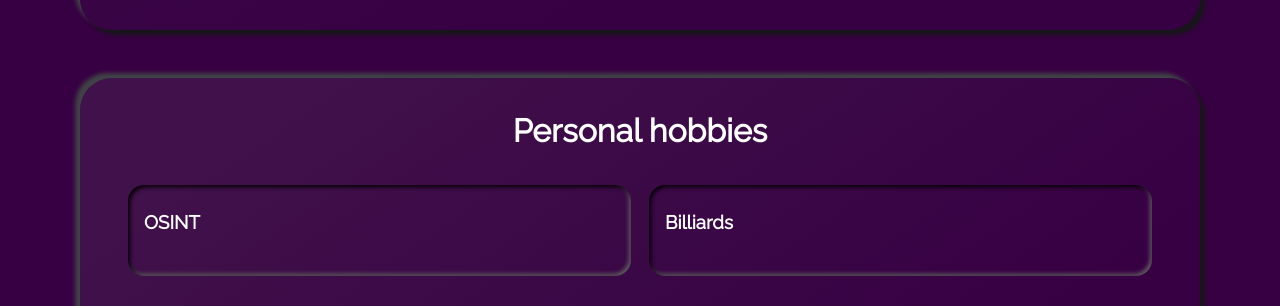
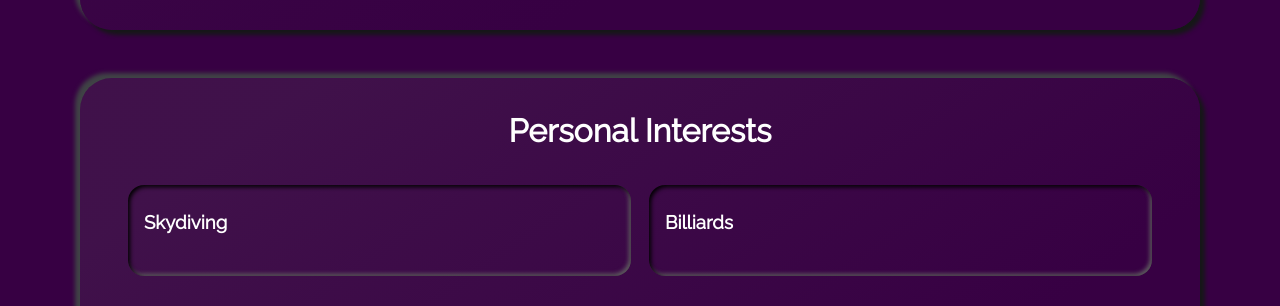
Before and after one commit to namishelex01/namishelex01.github.io, a Jekyll site: the page built from index.html, in a window 1280 px wide and 900 px high, scrolled down 2792 px. Shown: the part 209-515 px from the top of the window. Built offline with Jekyll 4.4.1, drawn with Linux system fonts in a browser that asks for light colours.

Commit message:
Added Interests

```diff
--- a/_config.yml
+++ b/_config.yml
@@ -65,7 +65,7 @@ show_projects_card: true
 # > setting this to false, will omit your listed projects
 show_projects: true
 # projects_title: The will be displayed as the title of your projects
-projects_title: Personal hobbies
+projects_title: Personal Interests
 # show_os_projects:
 # > setting this to true, will display your public projects on github
 # > setting this to false, will omit your public projects on github
--- a/_data/projects.yml
+++ b/_data/projects.yml
@@ -13,7 +13,7 @@
 #     - tag: AngularJS
 #     - tag: Node
 
-- name: OSINT
+- name: Skydiving
   descr: ""
 
 - name: Billiards
```
